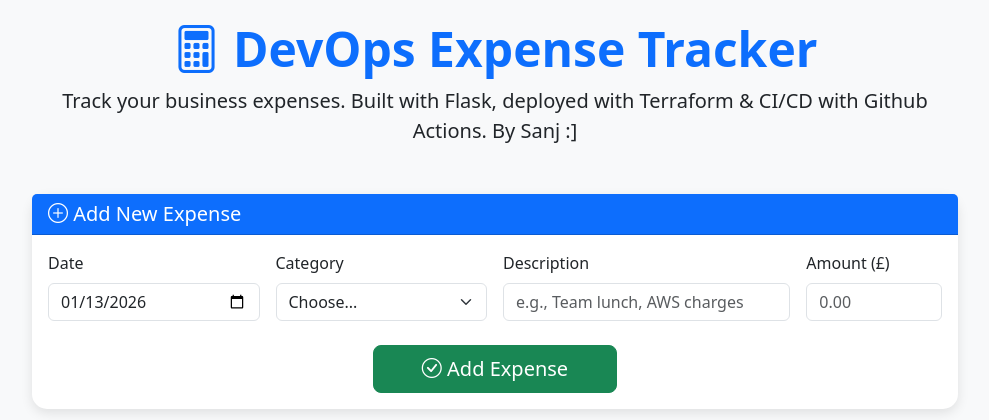
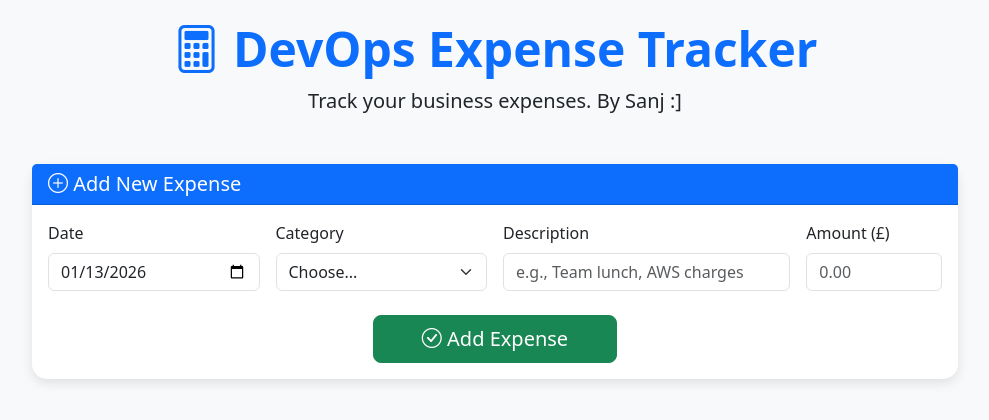
Before and after one commit to SanjPersonalD21/expense-tracker-devops, a Flask app: page / in a window 1280 px wide. Shown: the top 420 px of the page, without its empty margins (145-1134 px from the left). Run offline with Flask 3, Linux system fonts and the light colour scheme; data that the repository does not hold is empty.

Commit message:
Just checking workflow is reproducible

```diff
--- a/application/templates/index.html
+++ b/application/templates/index.html
@@ -25,7 +25,7 @@
                     <h1 class="display-5 fw-bold text-primary">
                         <i class="bi bi-calculator"></i> DevOps Expense Tracker
                     </h1>
-                    <p class="lead">Track your business expenses. Built with Flask, deployed with Terraform & CI/CD with Github Actions. By Sanj :] </p>
+                    <p class="lead">Track your business expenses. By Sanj :] </p>
                 </div>
 
                 <!-- Flash Messages -->
```
